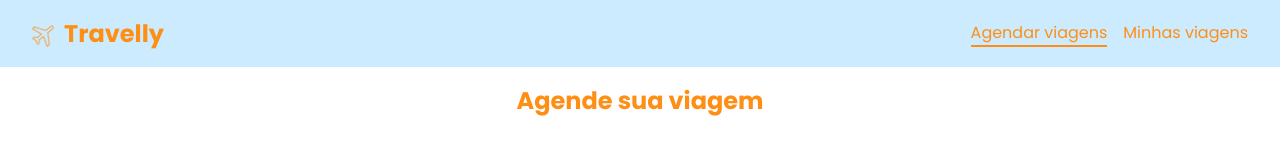
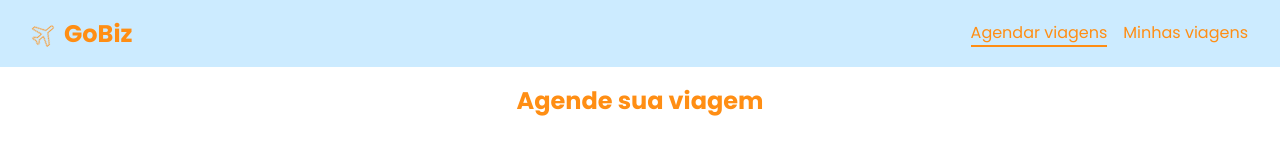
Before and after one commit to Rogerio-Lacerda/viagens, a React (Vite) app: page / in a window 1280 px wide. Shown: the top 151 px of the page. Built offline with nearby package versions, Linux system fonts and the light colour scheme.

Commit message:
Alterando nome do projeto

```diff
--- a/index.html
+++ b/index.html
@@ -4,7 +4,7 @@
 <head>
   <meta charset="UTF-8" />
   <meta name="viewport" content="width=device-width, initial-scale=1.0" />
-  <title>Viagens corporativas</title>
+  <title>GoBiz</title>
 </head>
 
 <body>
--- a/src/components/Header.jsx
+++ b/src/components/Header.jsx
@@ -8,7 +8,7 @@ const Header = () => {
     <header className={styles.header}>
       <div className={styles.logo}>
         <img src={logo} alt="Logo avião" />
-        <h1>Travelly</h1>
+        <h1>GoBiz</h1>
       </div>
       <nav className={styles.nav}>
         <NavLink
```
